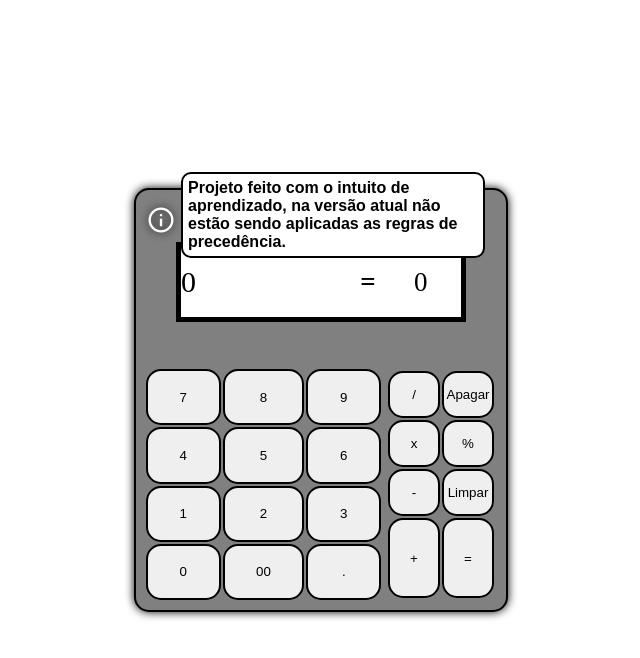
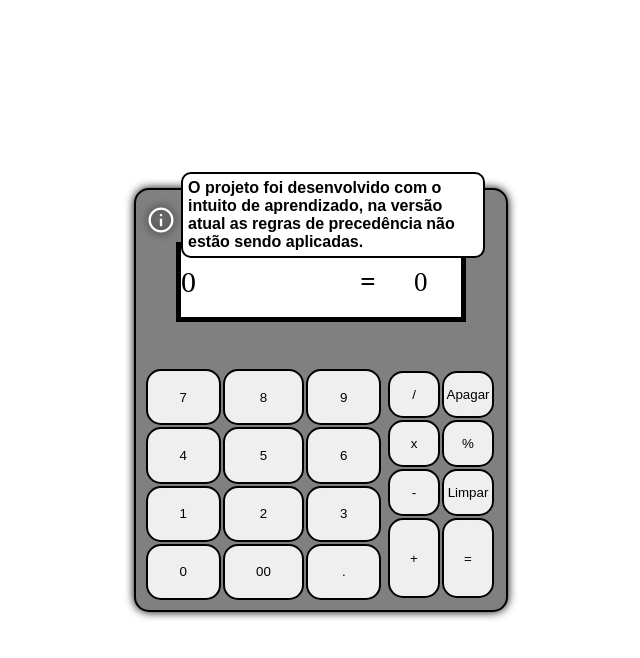
Before and after one commit to JhonasLima/javascript, a plain HTML site: page calculadora/index.html in a window 1280 px wide. Both pictures are taken after a click on the element "info". Shown: the whole page, without its empty margins (319-959 px from the left). Drawn offline with nearby package versions, Linux system fonts and the light colour scheme.

Commit message:
Update index.html

```diff
--- a/calculadora/index.html
+++ b/calculadora/index.html
@@ -16,8 +16,7 @@
             info
         </span>
             <div id="informacao">
-                <p>Projeto feito com o intuito de aprendizado, na versão atual não estão sendo aplicadas as
-                    regras de precedência.</p>
+                <p>O projeto foi desenvolvido com o intuito de aprendizado, na versão atual as regras de precedência não estão sendo aplicadas.</p>
             </div>
         <div class="tela" id="tela">
             <div class="visorDados" id="visorDados">
```
